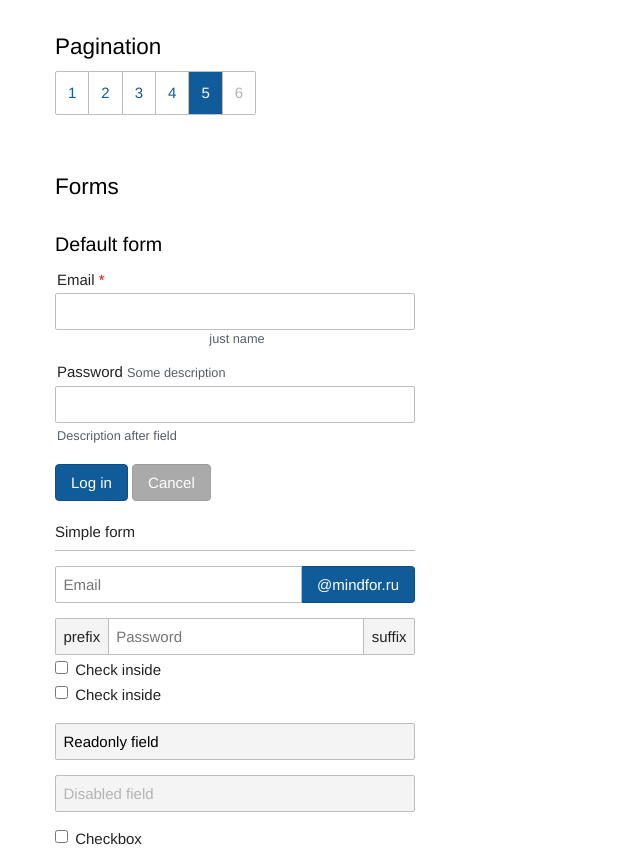
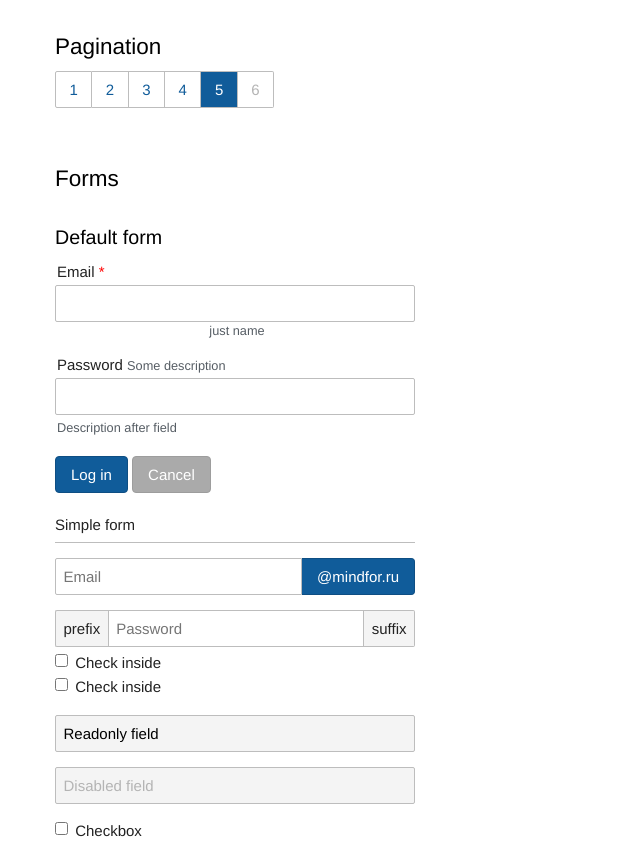
Before and after one commit to Mindfor/fresh-css, a website: page index.html in a window 1280 px wide. Shown: the part 4281-5137 px from the top of the page, without its empty margins (0-640 px from the left). Drawn offline with Linux system fonts and the light colour scheme.

Commit message:
Fixed pagination padding and line-height

```diff
--- a/src/pagination.less
+++ b/src/pagination.less
@@ -30,7 +30,8 @@ ul.pagination {
 
 		> a, > span {
 			display: block;
-			padding: @control-padding-v 0.8em;
+			line-height: normal;
+			padding: @control-padding-v 0.9em;
 			text-decoration: none;
 
 			&:hover {
```
Also changed, not shown: fresh.css, fresh.min.css.
